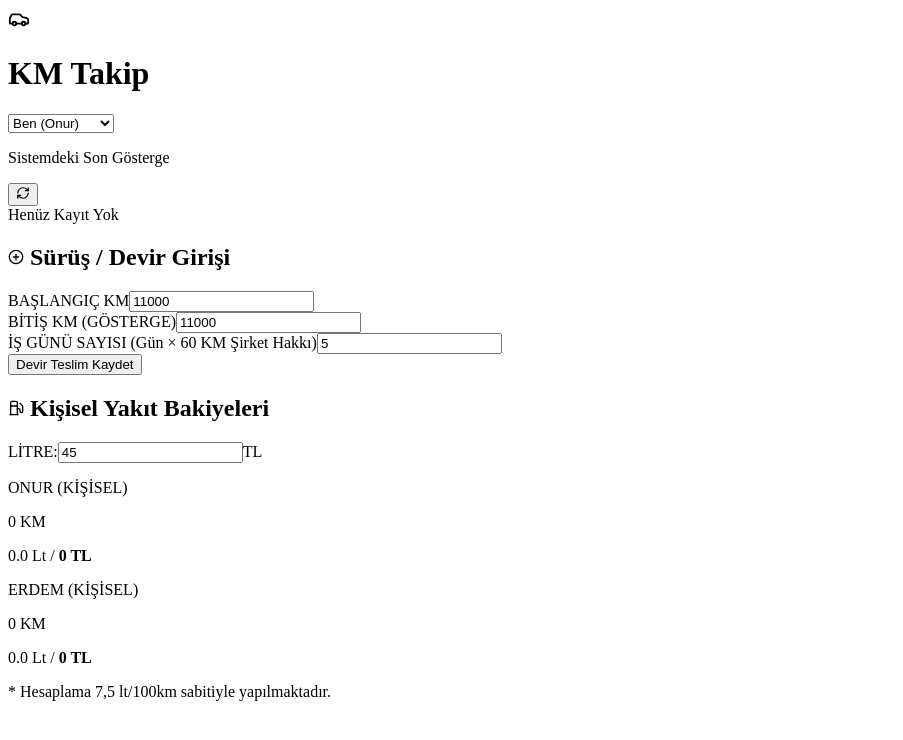
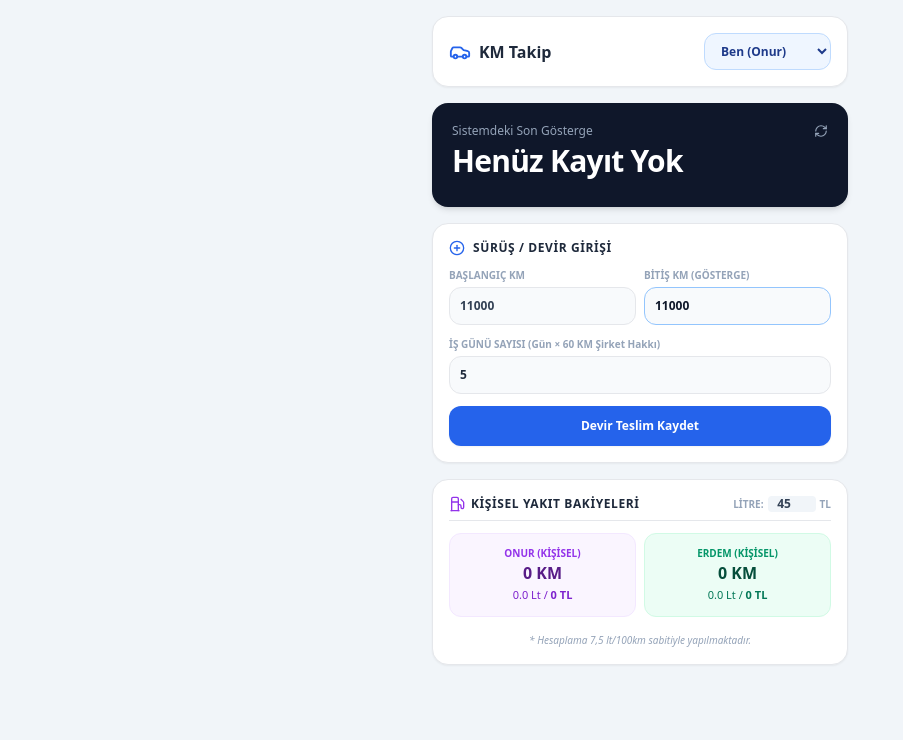
Before and after one commit to erdempirci/km_takip, a Next.js app: page / in a window 1280 px wide. Shown: the top 740 px of the page, without its empty margins (0-903 px from the left). Built offline with nearby package versions, Linux system fonts and the light colour scheme; no server answers; the database is empty.

Commit message:
Create RootLayout component with metadata for app

```diff
--- /dev/null
+++ b/app/layout.tsx
@@ -0,0 +1,19 @@
+import type { Metadata } from 'next';
+import './globals.css';
+
+export const metadata: Metadata = {
+  title: 'KM Takip',
+  description: 'Şirket Aracı KM ve Devir Teslim Takip Uygulaması',
+};
+
+export default function RootLayout({
+  children,
+}: {
+  children: React.ReactNode;
+}) {
+  return (
+    <html lang="tr">
+      <body className="bg-slate-100 antialiased">{children}</body>
+    </html>
+  );
+}
```
